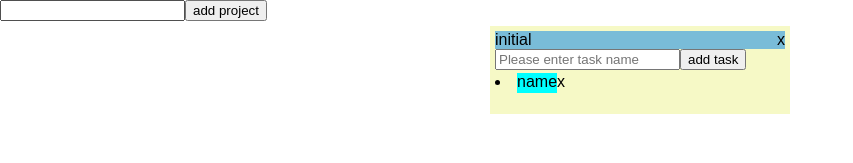
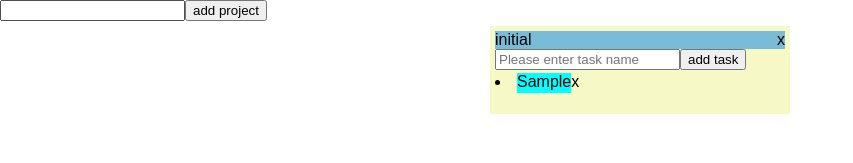
Before and after one commit to dmytro-ursul/react-playground, a React (Create React App) app: page / in a window 1280 px wide. Both pictures are taken after typing "Sample" into the empty fields and a click on the button "add task". Shown: the top 163 px of the page, without its empty margins (0-853 px from the left). Built offline with nearby package versions, Linux system fonts and the light colour scheme.

Commit message:
fix typo

```diff
--- a/src/components/todoList/Task.js
+++ b/src/components/todoList/Task.js
@@ -8,7 +8,7 @@ class Task extends Component {
 
     return (
       <li>
-        <p className="task">name</p>
+        <p className="task">{ name }</p>
         <span clasName="remove-item" onClick={ () => removeTask(id) }>x</span>
       </li>
     )
```
